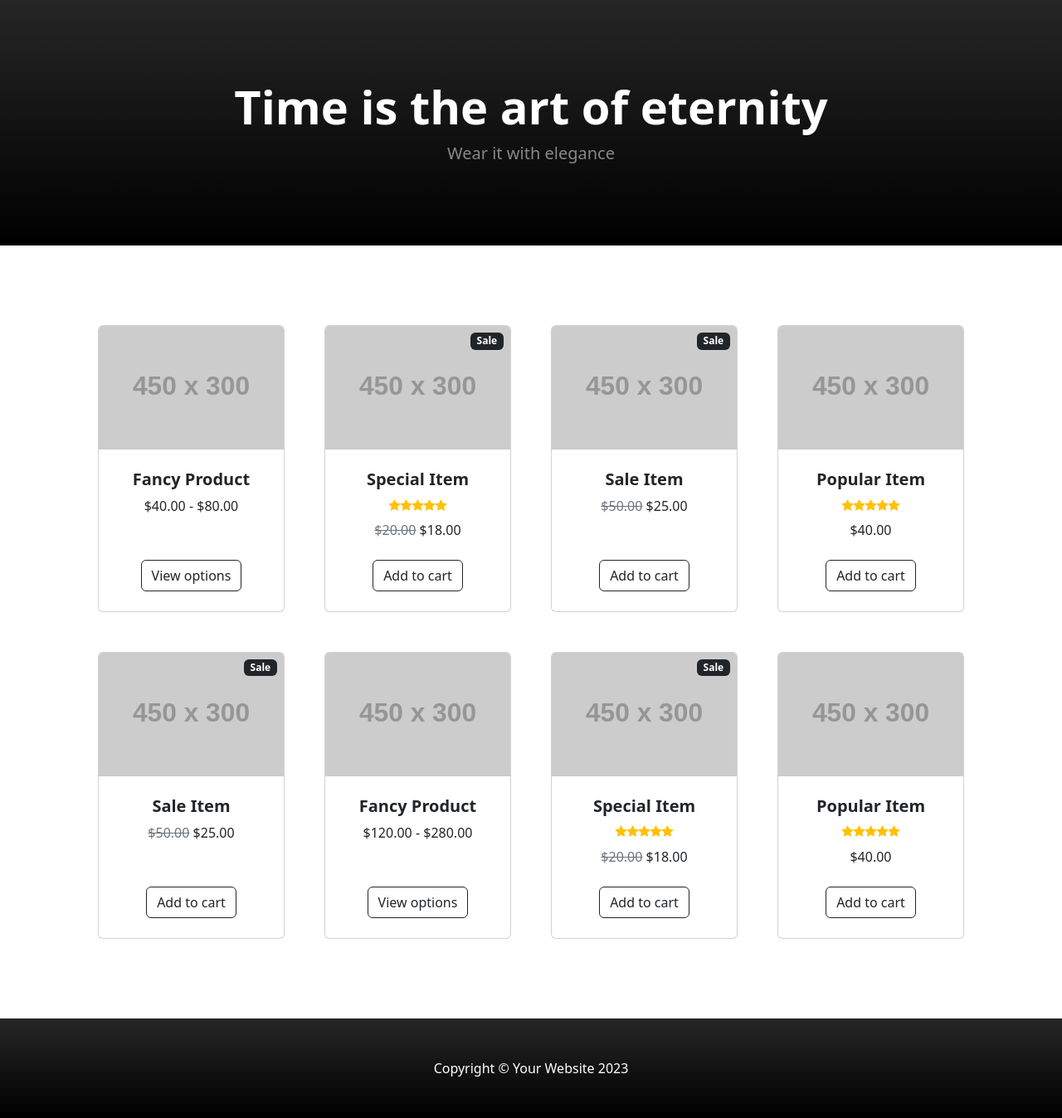
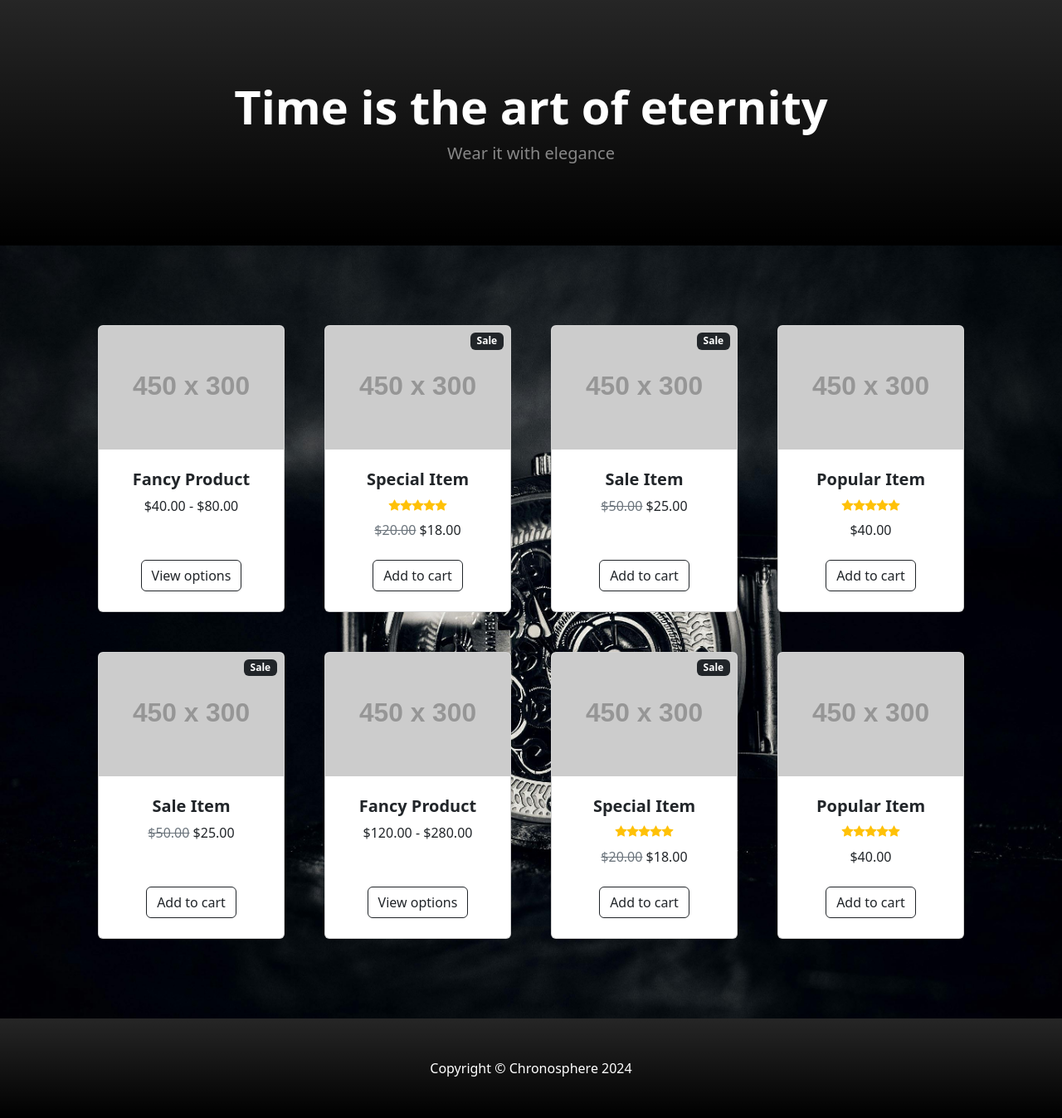
Before and after one commit to kariukikinyanjui/Chronosphere, a Django app: page / in a window 1280 px wide. Shown: the part 57-1405 px from the top of the page at 83% size. Run offline with Django 5.2, Linux system fonts and the light colour scheme; grey boxes labelled with a size stand in for pictures from a placeholder-image service; some libraries are stand-ins or nearby versions.

Commit message:
[fix]: syntax error

```diff
--- a/chrono/store/templates/index.html
+++ b/chrono/store/templates/index.html
@@ -55,7 +55,7 @@
             </div>
         </header>
         <!-- Section-->
-        <section class="py-5 background-image: url('{% static 'assets/watch.jpg' %}');
+        <section class="py-5" style="background-image: url('{% static 'assets/watch.jpg' %}');
         background-repeat: no-repeat; background-size: cover; background-attachment: fixed;">
             <div class="container px-4 px-lg-5 mt-5">
                 <div class="row gx-4 gx-lg-5 row-cols-2 row-cols-md-3 row-cols-xl-4 justify-content-center">
@@ -260,7 +260,7 @@
         </section>
         <!-- Footer-->
         <footer class="py-5 bg-black bg-gradient">
-            <div class="container"><p class="m-0 text-center text-white">Copyright &copy; Your Website 2023</p></div>
+            <div class="container"><p class="m-0 text-center text-white">Copyright &copy; Chronosphere 2024</p></div>
         </footer>
         <!-- Bootstrap core JS-->
         <script src="https://cdn.jsdelivr.net/npm/bootstrap@5.2.3/dist/js/bootstrap.bundle.min.js"></script>
```
